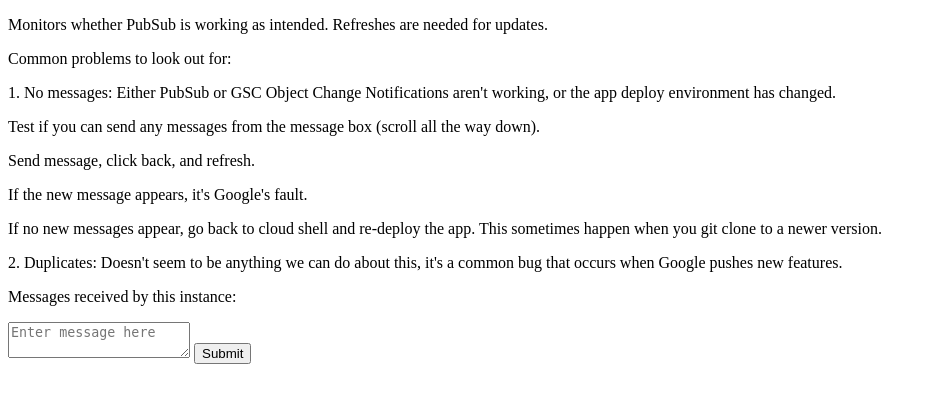
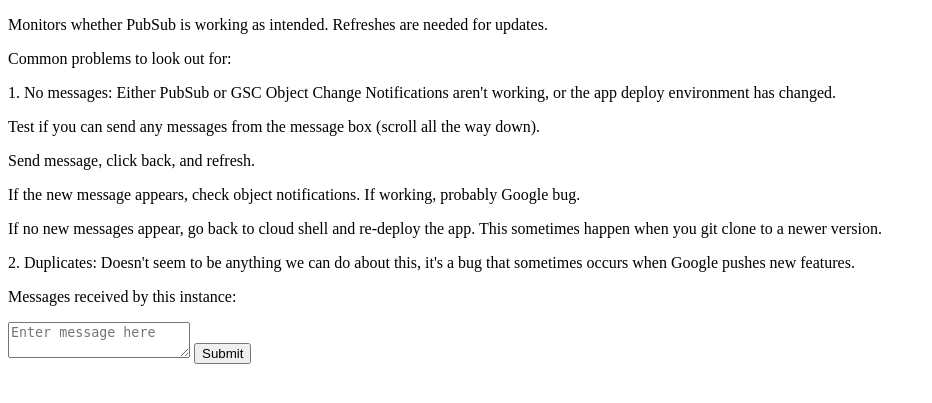
Before and after one commit to allenday/nanostream-dataflow, a Flask app: page / in a window 1280 px wide. Shown: the top 403 px of the page, without its empty margins (0-932 px from the left). Run offline with Flask 2, Linux system fonts and the light colour scheme.

Commit message:
Update index.html

```diff
--- a/pubsub_monitor/templates/index.html
+++ b/pubsub_monitor/templates/index.html
@@ -25,10 +25,10 @@
   <p>1. No messages: Either PubSub or GSC Object Change Notifications aren't working, or the app deploy environment has changed. </p>
   <p>   Test if you can send any messages from the message box (scroll all the way down). </p>
   <p>   Send message, click back, and refresh. </p>
-  <p>       If the new message appears, it's Google's fault. </p>
+  <p>       If the new message appears, check object notifications. If working, probably Google bug.</p>
   <p>       If no new messages appear, go back to cloud shell and re-deploy the app. This sometimes happen when you git clone to a newer version. </p>
 
-  <p>2. Duplicates: Doesn't seem to be anything we can do about this, it's a common bug that occurs when Google pushes new features. </p>
+  <p>2. Duplicates: Doesn't seem to be anything we can do about this, it's a bug that sometimes occurs when Google pushes new features. </p>
   <p>Messages received by this instance:</p>
   <ul>
     {% for message in messages: %}
```
